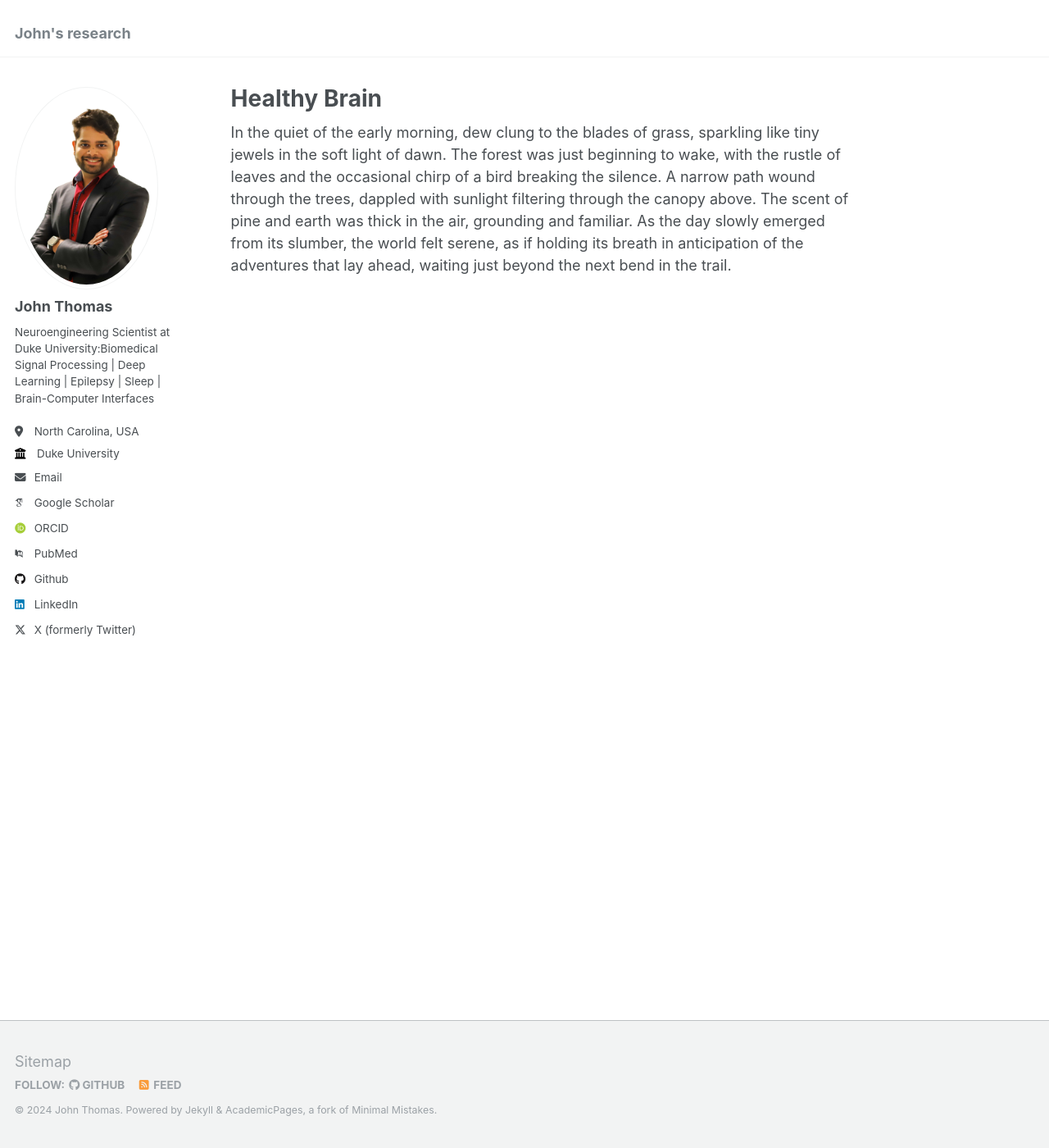
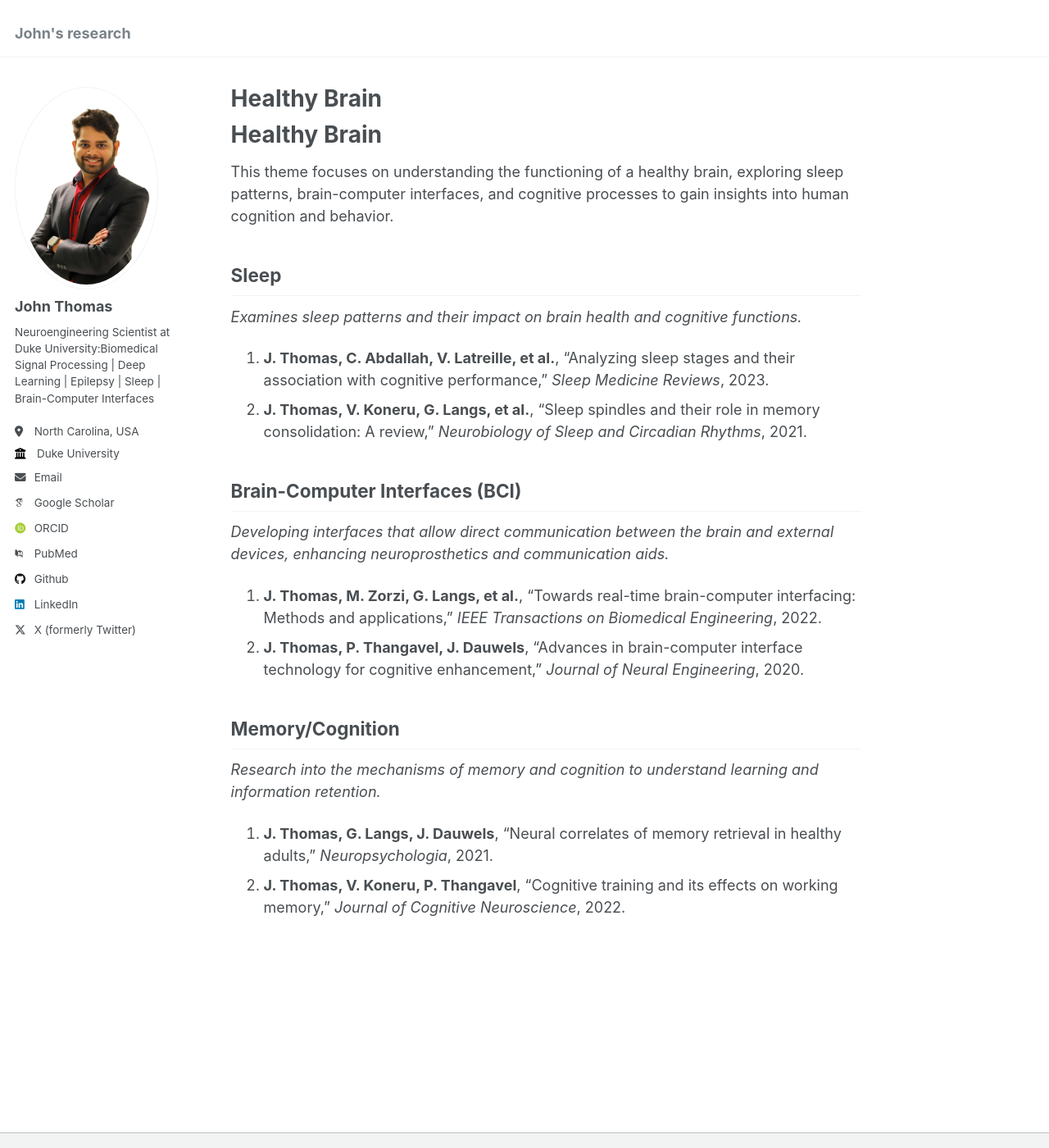
Before and after one commit to johnthomasphd/johnthomasphd.github.io, a Jekyll site: the page built from _pages/about_page_2.md, in a window 1280 px wide and 1400 px high. Shown: the whole window at 82% size. Built offline with Jekyll 4.4.1, drawn with Linux system fonts in a browser that asks for light colours; some web fonts are replaced.

Commit message:
Update about_page_2.md

```diff
--- a/_pages/about_page_2.md
+++ b/_pages/about_page_2.md
@@ -4,7 +4,27 @@ title: "Healthy Brain"
 author_profile: true
 ---
 
-In the quiet of the early morning, dew clung to the blades of grass, sparkling like tiny jewels in the soft light of dawn. The forest was just beginning to wake,
-with the rustle of leaves and the occasional chirp of a bird breaking the silence. A narrow path wound through the trees, dappled with sunlight filtering through
-the canopy above. The scent of pine and earth was thick in the air, grounding and familiar. As the day slowly emerged from its slumber, the world felt serene, as
-if holding its breath in anticipation of the adventures that lay ahead, waiting just beyond the next bend in the trail.
+# Healthy Brain
+
+This theme focuses on understanding the functioning of a healthy brain, exploring sleep patterns, brain-computer interfaces, and cognitive processes to gain insights into human cognition and behavior.
+
+## Sleep
+
+*Examines sleep patterns and their impact on brain health and cognitive functions.*
+
+1. **J. Thomas, C. Abdallah, V. Latreille, et al.**, “Analyzing sleep stages and their association with cognitive performance,” *Sleep Medicine Reviews*, 2023.
+2. **J. Thomas, V. Koneru, G. Langs, et al.**, “Sleep spindles and their role in memory consolidation: A review,” *Neurobiology of Sleep and Circadian Rhythms*, 2021.
+
+## Brain-Computer Interfaces (BCI)
+
+*Developing interfaces that allow direct communication between the brain and external devices, enhancing neuroprosthetics and communication aids.*
+
+1. **J. Thomas, M. Zorzi, G. Langs, et al.**, “Towards real-time brain-computer interfacing: Methods and applications,” *IEEE Transactions on Biomedical Engineering*, 2022.
+2. **J. Thomas, P. Thangavel, J. Dauwels**, “Advances in brain-computer interface technology for cognitive enhancement,” *Journal of Neural Engineering*, 2020.
+
+## Memory/Cognition
+
+*Research into the mechanisms of memory and cognition to understand learning and information retention.*
+
+1. **J. Thomas, G. Langs, J. Dauwels**, “Neural correlates of memory retrieval in healthy adults,” *Neuropsychologia*, 2021.
+2. **J. Thomas, V. Koneru, P. Thangavel**, “Cognitive training and its effects on working memory,” *Journal of Cognitive Neuroscience*, 2022.
```
